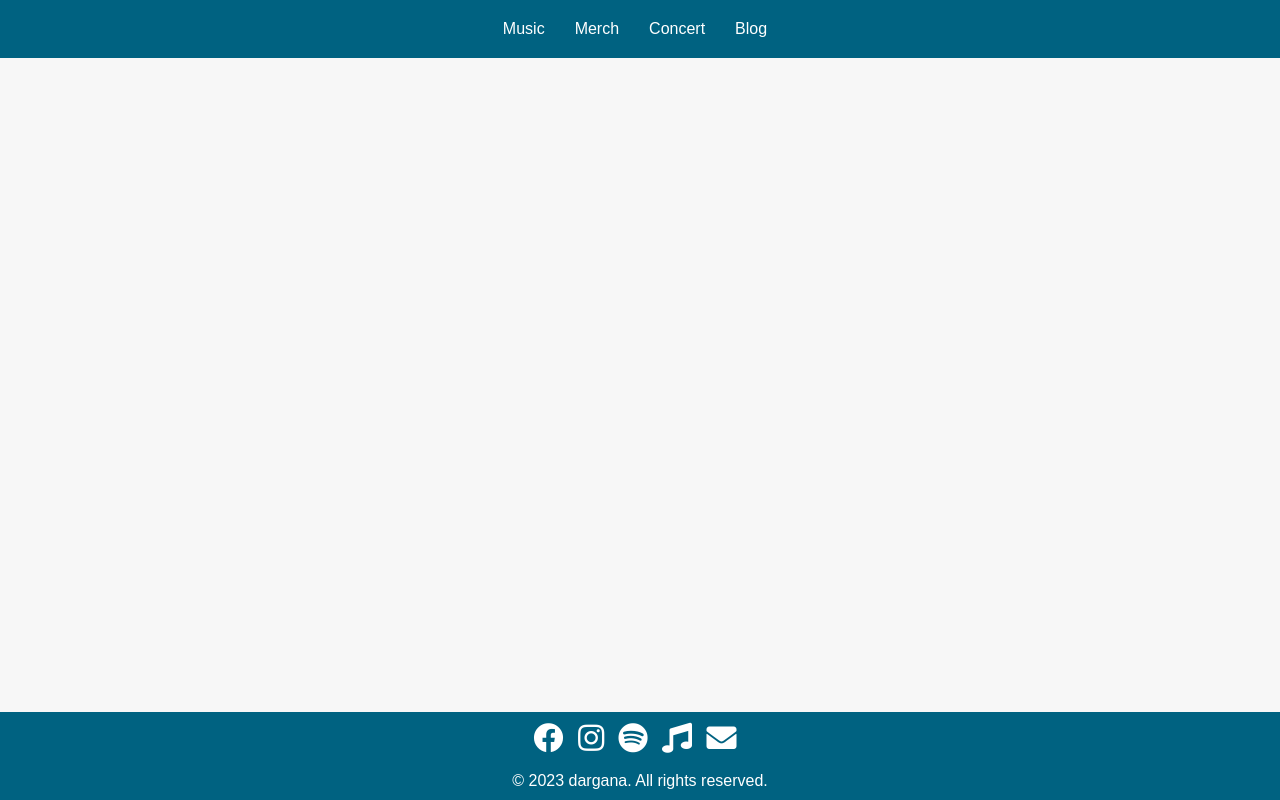
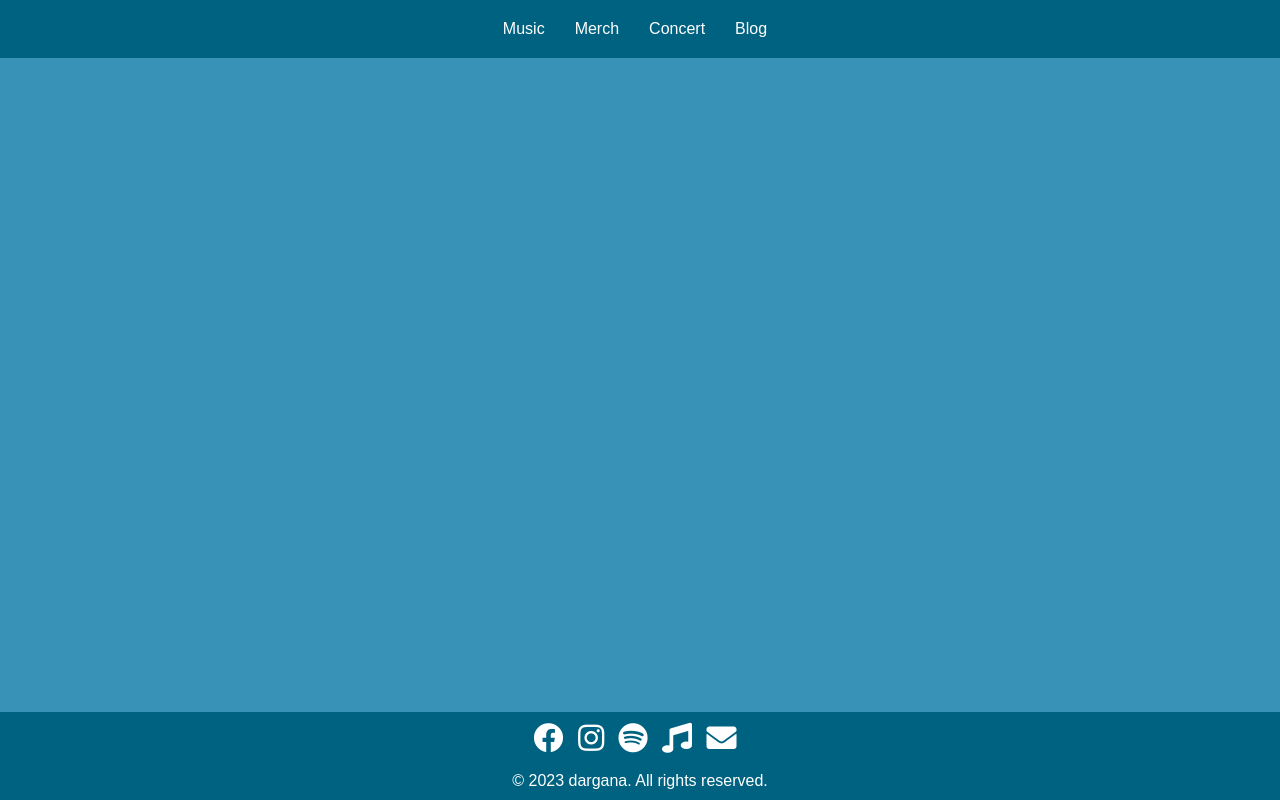
Before and after one commit to stonyte1/bandcamp, a Django app: page /concerts/ in a window 1280 px wide. Run offline with Django 4.2, Linux system fonts and the light colour scheme; data that the repository does not hold is empty.

Commit message:
colour adjustest

```diff
--- a/bandcamp/music/static/blog.css
+++ b/bandcamp/music/static/blog.css
@@ -1,7 +1,3 @@
-body {
-    font-family: Arial, sans-serif;
-    background-color: #f7f7f7;
-}
 
 .container {
     max-width: 600px;
```
